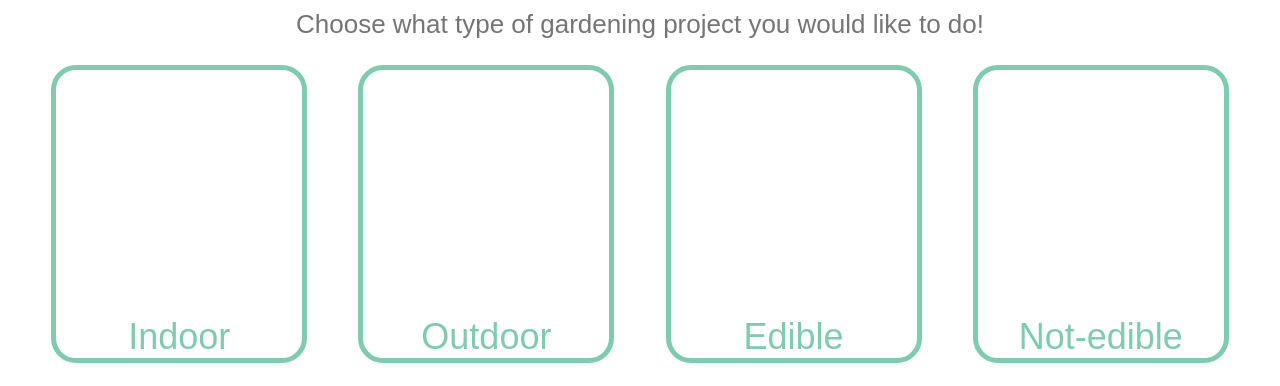
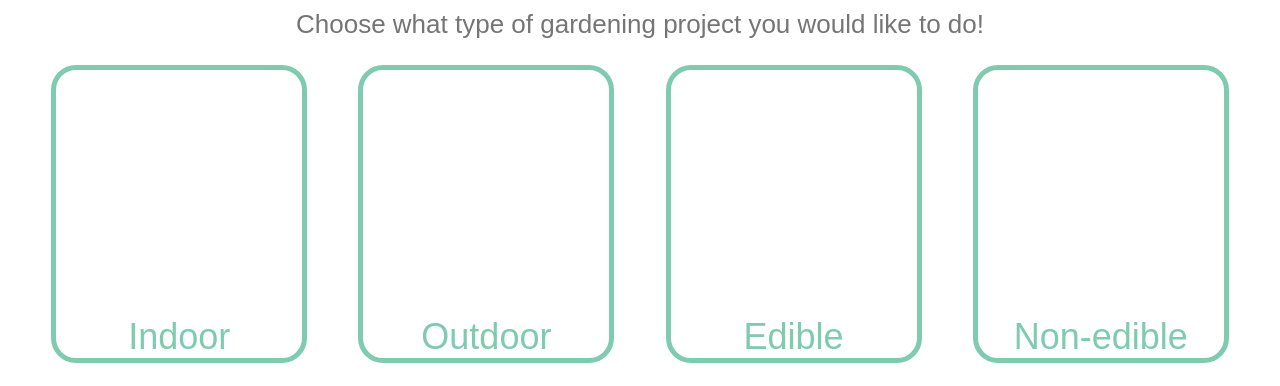
Before and after one commit to cjmcauley/educational_app, a Vue app in the folder client/: page /projects/1 in a window 1280 px wide. Shown: the part 131-517 px from the top of the page. Built offline with nearby package versions, Linux system fonts and the light colour scheme; a web font is replaced by a local one.

Commit message:
home nav menu update

```diff
--- a/client/src/components/HomeNavigation.vue
+++ b/client/src/components/HomeNavigation.vue
@@ -14,7 +14,7 @@
         <router-link class="link-text" :to="{ name: 'projects', params: { filter: 'edible' } }"><v-img class="img" src="@/assets/icons/edible.png"></v-img>Edible</router-link>
       </div>
       <div class="not-edible">
-        <router-link class="link-text" :to="{ name: 'projects', params: { filter: 'not-edible' } }"><v-img class="img" src="@/assets/icons/non-edible.png"></v-img>Not-edible</router-link>
+        <router-link class="link-text" :to="{ name: 'projects', params: { filter: 'not-edible' } }"><v-img class="img" src="@/assets/icons/non-edible.png"></v-img>Non-edible</router-link>
       </div>
     </div>
 
```
